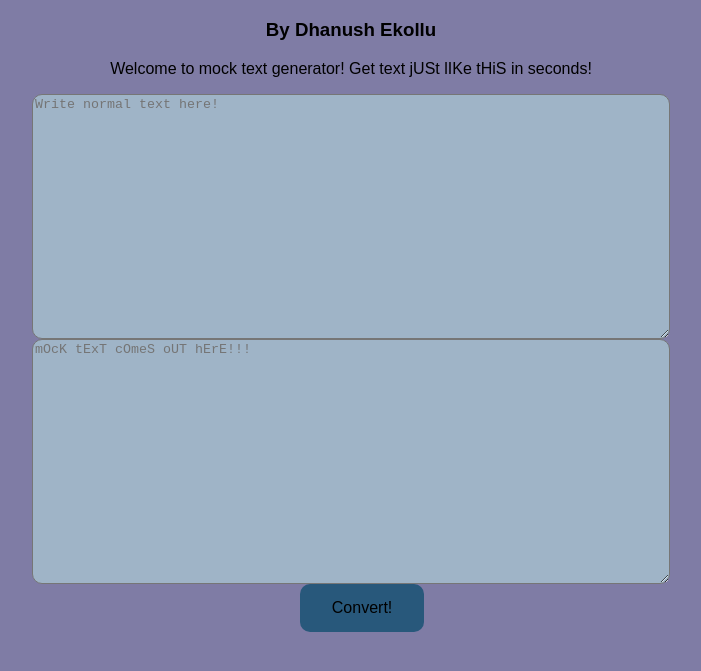
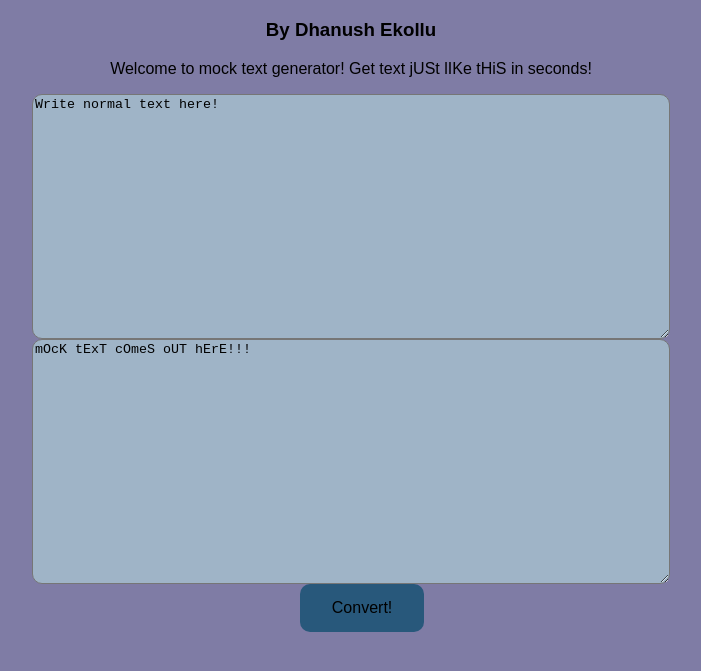
Before and after one commit to DEboy2007/Mock-text, a plain HTML site: page index.html in a window 1280 px wide. Shown: the part 61-732 px from the top of the page, without its empty margins (289-990 px from the left). Drawn offline with Linux system fonts and the light colour scheme.

Commit message:
changed_placeholder_text_color

```diff
--- a/style.css
+++ b/style.css
@@ -35,3 +35,7 @@ h1, h3, p {
     text-align: center;
     font-family: Arial, Helvetica, sans-serif;
 }
+
+textarea::placeholder {
+    color: #000000;
+}
```
